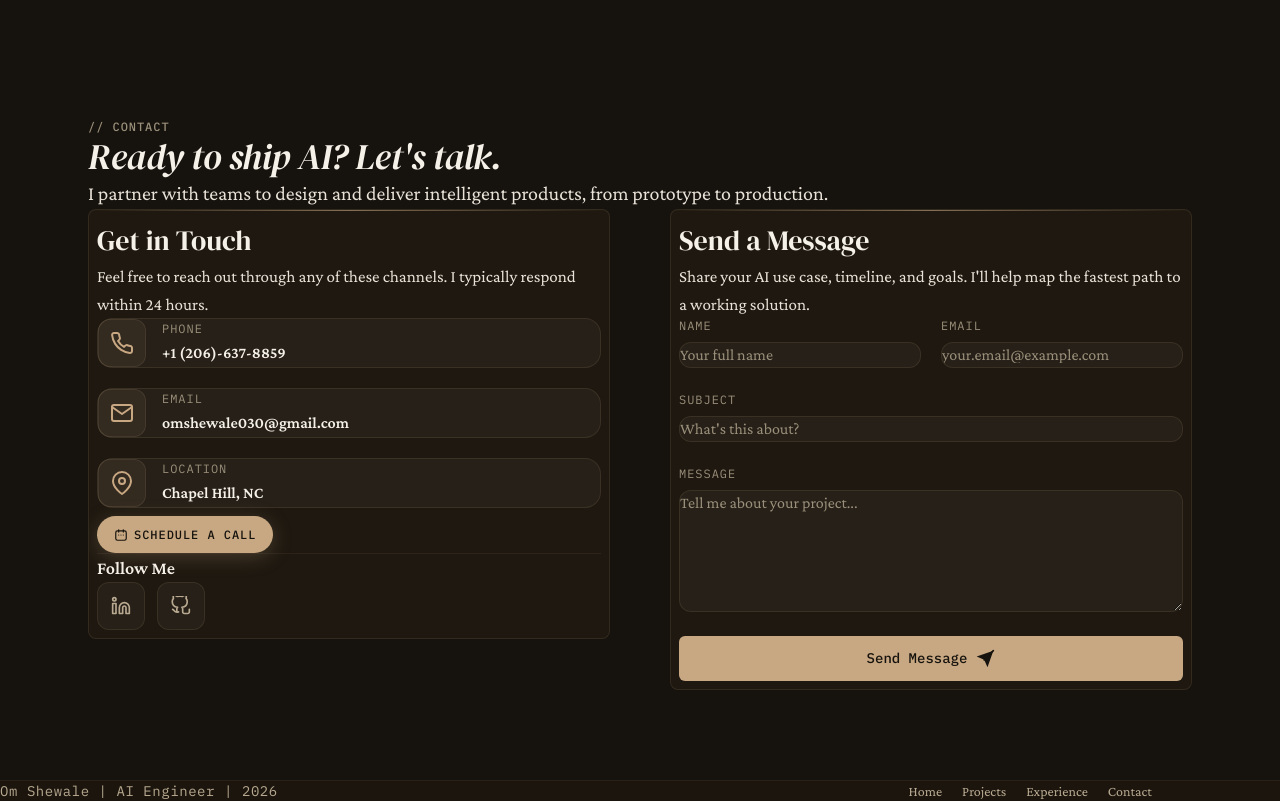
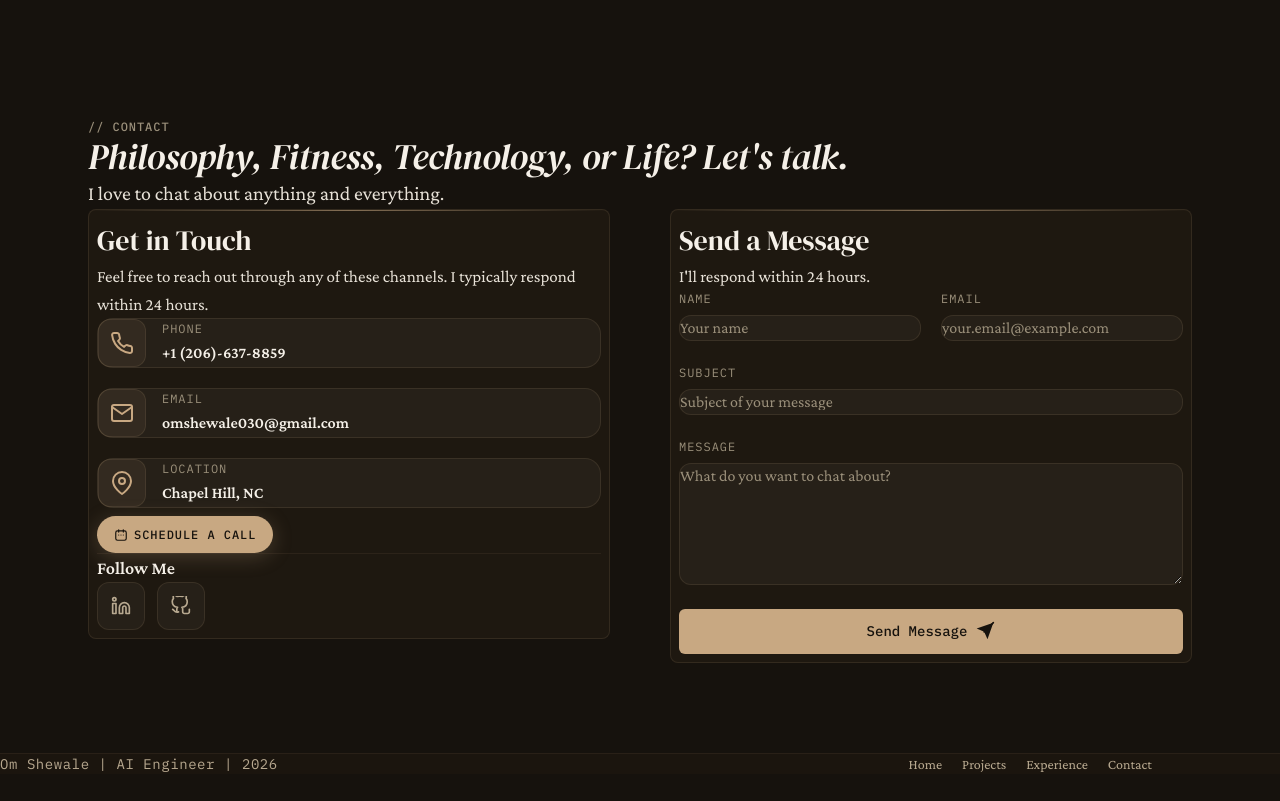
Before and after one commit to omshewale30/portfolio-new, a React (Vite) app: page / in a window 1280 px wide. Shown: the part 3160-3961 px from the top of the page. After the commit the page ends 3934 px from the top, so only its background shows below. Built offline with nearby package versions, Linux system fonts and the light colour scheme.

Commit message:
contact section

```diff
--- a/src/components/ContactSection.jsx
+++ b/src/components/ContactSection.jsx
@@ -103,10 +103,10 @@ const ContactSection = () => {
         >
           <p className="eyebrow-label mb-3">// Contact</p>
           <h2 className="font-display mb-4 text-4xl italic tracking-[-0.01em] text-[var(--color-text-primary)] max-md:text-[2.5rem] max-[480px]:text-[2rem]">
-            Ready to ship AI? Let&apos;s talk.
+            Philosophy, Fitness, Technology, or Life? Let&apos;s talk.
           </h2>
           <p className="max-w-[760px] text-xl leading-relaxed text-[var(--color-text-muted)] max-md:text-[1.1rem]">
-            I partner with teams to design and deliver intelligent products, from prototype to production.
+            I love to chat about anything and everything.
           </p>
         </motion.div>
 
@@ -202,7 +202,7 @@ const ContactSection = () => {
           >
             <div className="absolute inset-x-0 top-0 h-px bg-gradient-to-r from-transparent via-[var(--color-primary-muted)] to-transparent" />
             <h3 className="font-display mb-3 text-[1.75rem] text-[var(--color-text-primary)] max-[480px]:text-2xl">Send a Message</h3>
-            <p className="mb-8 leading-relaxed text-[var(--color-text-muted)]">Share your AI use case, timeline, and goals. I&apos;ll help map the fastest path to a working solution.</p>
+            <p className="mb-8 leading-relaxed text-[var(--color-text-muted)]">I&apos;ll respond within 24 hours.</p>
 
             <form ref={form} onSubmit={sendEmail} className="flex flex-col gap-6">
               <div className="grid grid-cols-2 gap-5 max-md:grid-cols-1 max-md:gap-4">
@@ -212,7 +212,7 @@ const ContactSection = () => {
                     type="text"
                     id="from_name"
                     name="from_name"
-                    placeholder="Your full name"
+                    placeholder="Your name"
                     required
                     className="rounded-xl border border-[var(--color-border-subtle)] bg-[var(--color-bg-elevated)] px-4 py-4 text-base text-[var(--color-text-primary)] transition-all duration-300 placeholder:text-[var(--color-text-meta)] focus:border-[var(--color-primary)] focus:outline-none focus:ring-2 focus:ring-[var(--color-border-focus)]"
                   />
@@ -236,7 +236,7 @@ const ContactSection = () => {
                   type="text"
                   id="subject"
                   name="subject"
-                  placeholder="What's this about?"
+                  placeholder="Subject of your message"
                   required
                   className="rounded-xl border border-[var(--color-border-subtle)] bg-[var(--color-bg-elevated)] px-4 py-4 text-base text-[var(--color-text-primary)] transition-all duration-300 placeholder:text-[var(--color-text-meta)] focus:border-[var(--color-primary)] focus:outline-none focus:ring-2 focus:ring-[var(--color-border-focus)]"
                 />
@@ -247,7 +247,7 @@ const ContactSection = () => {
                 <textarea
                   id="message"
                   name="message"
-                  placeholder="Tell me about your project..."
+                  placeholder="What do you want to chat about?"
                   rows="5"
                   required
                   className="min-h-[120px] resize-y rounded-xl border border-[var(--color-border-subtle)] bg-[var(--color-bg-elevated)] px-4 py-4 text-base text-[var(--color-text-primary)] transition-all duration-300 placeholder:text-[var(--color-text-meta)] focus:border-[var(--color-primary)] focus:outline-none focus:ring-2 focus:ring-[var(--color-border-focus)]"
```
